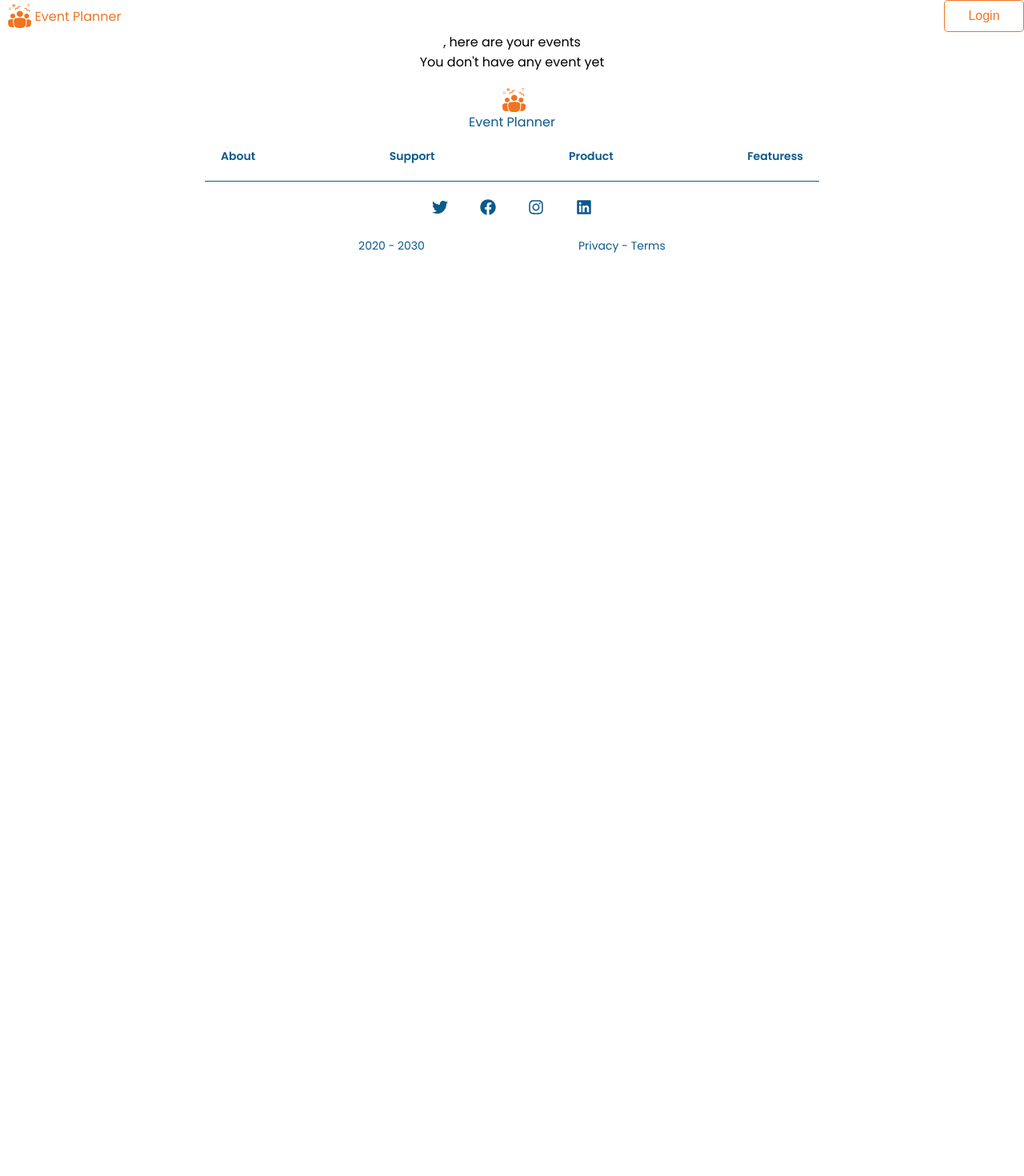
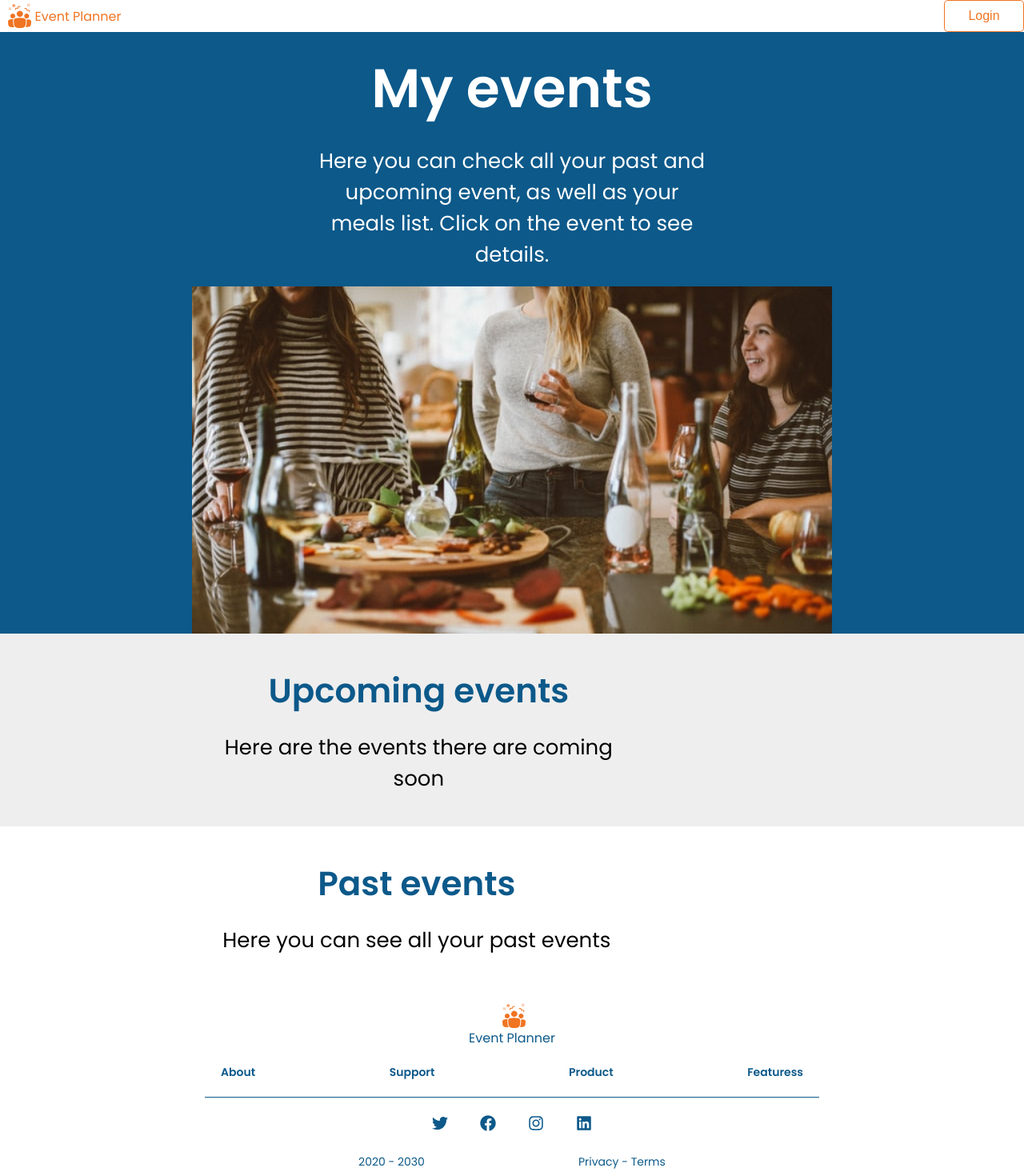
Before and after one commit to MarinaFroes/Event_Planner, a React (Create React App) app: page /users/1 in a window 1280 px wide. Shown: the top 1470 px of the page at 80% size. Before the commit the page ends 800 px from the top, so only its background shows below. Built offline with nearby package versions, Linux system fonts and the light colour scheme.

Commit message:
feat: Add ShowEvents and EventPreview components and import them to ViewUser to display events

```diff
--- /dev/null
+++ b/src/components/EventPreview.tsx
@@ -0,0 +1,85 @@
+import React from 'react'
+import styled from 'styled-components'
+import { FaRegCalendar } from 'react-icons/fa'
+import { GiHotMeal } from 'react-icons/gi'
+import { Link } from 'react-router-dom'
+
+const StyledCard = styled.div<{ status: "open" | "closed" }>`
+  text-align: left;
+  width: 300px;
+  padding: 20px;
+  height: 150px;
+  border-radius: 5px;
+  margin-bottom: 20px;
+  -webkit-box-shadow: 4px 4px 10px 2px rgba(196,196,196,1);
+  -moz-box-shadow: 4px 4px 10px 2px rgba(196,196,196,1);
+  box-shadow: 4px 4px 10px 2px rgba(196,196,196,1);
+  background-color: ${props => props.status === "closed" ? "var(--main-color-grey, #eee)" : "var(--main-color-white, #fff)"};
+  padding: 20px;
+`
+
+const EventHeading = styled.p`
+  color: var(--main-color-black, #000);
+  font-size: 16px;
+  font-weight: bold;
+`
+
+const HeadingContainer = styled.div`
+  display: flex;
+  justify-content: space-between;
+`
+
+const EventInfo = styled.p`
+  color: var(--main-color-blue, #0c598a);
+  font-size: 16px;
+  padding: 10px;
+`
+
+const InfoDiv = styled.div`
+  display: flex;
+  align-items: center;
+  color: var(--main-color-blue, #0c598a);
+`
+
+const StyledLink = styled(Link)`
+  text-decoration: none;
+
+  :hover {
+    cursor: pointer;
+  }
+`
+
+interface Props {
+  title: string;
+  subjectName: string;
+  date: string;
+  time: string;
+  eventId: string;
+  status: "open" | "closed";
+}
+
+const EventPreview: React.FC<Props> = ({ eventId, title, subjectName, date, time, status }) => {
+  return (
+    <StyledLink to={`/events/${eventId}`}>
+      <StyledCard id={eventId} status={status}>
+        <HeadingContainer>
+          <EventHeading>{title}</EventHeading>
+        </HeadingContainer>
+
+        <InfoDiv>
+          <GiHotMeal />
+          <EventInfo>{subjectName}</EventInfo>
+        </InfoDiv>
+
+        <InfoDiv>
+          <FaRegCalendar />
+          <EventInfo>{date}</EventInfo>
+          <EventInfo>{time}</EventInfo>
+        </InfoDiv>
+      </StyledCard>
+    </StyledLink>
+
+  )
+}
+
+export default EventPreview
--- /dev/null
+++ b/src/components/ShowEvents.tsx
@@ -0,0 +1,80 @@
+import React from 'react'
+import styled from 'styled-components'
+
+import TextBox from './core/TextBox'
+import EventPreview from './EventPreview'
+import { AppState } from '../store/types'
+import { useSelector } from 'react-redux'
+import { EventState } from '../store/events/types'
+
+const EventsContainer = styled.div<{ status: "open" | "closed"}>`
+  display: flex;
+  flex-direction: column;
+  width: 100%;
+  align-items: center;
+  background-color: ${props => props.status === "open" ? "var(--main-color-grey, #eee)" : "var(--main-color-white, #fff)"};
+  padding: 20px;
+
+  @media only screen and (min-width: 1000px){
+    flex-direction: row;
+    justify-content: space-evenly;
+  }
+`
+
+const Cards = styled.div`
+  display: flex;
+  flex-direction: column;
+
+  @media only screen and (min-width: 1000px){
+    flex-direction: row;
+    justify-content: space-evenly;
+    flex-wrap: wrap;
+  }
+`
+
+interface Props {
+  status: "open" | "closed"
+}
+
+const ShowEvents: React.FC<Props> = ({ status }) => {
+
+  const eventState: EventState = useSelector((state: AppState) => state.event)
+
+  let heading1 = ''
+  let heading2 = ''
+
+  if (status === 'open') {
+    heading1 = 'Upcoming events'
+    heading2 = 'Here are the events there are coming soon'
+  } else {
+    heading1 = 'Past events'
+    heading2 = 'Here you can see all your past events'
+  }
+
+  return (
+    <EventsContainer status={status}>
+      <TextBox heading1={heading1} heading2={heading2} />
+      <div style={{ maxWidth: "700px" }}>
+        <Cards>
+          {
+            eventState.length > 0 &&
+            eventState.map(eventInfo => (
+              <EventPreview
+                key={eventInfo.id}
+                eventId={eventInfo.id}
+                title={eventInfo.title}
+                subjectName={eventInfo.subject.name}
+                date={eventInfo.date.split(' ')[0]}
+                time={eventInfo.date.split(' ')[1]}
+                status={status}
+              />
+            )
+            )
+          }
+        </Cards>
+      </div>
+    </EventsContainer>
+  )
+}
+
+export default ShowEvents
--- a/src/components/ViewUser.tsx
+++ b/src/components/ViewUser.tsx
@@ -1,47 +1,19 @@
 import React from 'react'
-import { useSelector } from 'react-redux'
-import { UserState } from '../store/users/types'
-import { AppState } from '../store/types'
-import { EventState } from '../store/events/types'
-import EventCard from './EventCard'
-
+import ShowEvents from './ShowEvents'
+import MainHeader from './core/MainHeader'
+import HeaderImg from '../assets/images/kelsey-chance-ZrhtQyGFG6s-unsplash.jpg'
 
 const ViewUser: React.FC = () => {
-  let userName: string = ''
-
-  const user: UserState = useSelector((state: AppState) => state.user)
-  const eventState: EventState = useSelector((state: AppState) => state.event)
-
-  if (user.isLoggedIn) {
-    userName = user.user.name
-  }
 
   return (
-      <div>
-      <p>{userName}, here are your events</p>
-
-      {
-        eventState.length === 0 &&
-        <p>You don't have any event yet</p>
-      }
-      {
-        eventState.length > 0 &&
-        eventState.map(eventInfo => {
-          const eventText = {
-            description: eventInfo.title,
-            location: eventInfo.address,
-            date: eventInfo.date.split(' ')[0],
-            time: eventInfo.date.split(' ')[1],
-            participants: eventInfo.maxNumberGuest,
-            cost: eventInfo.pricePerGuest,
-          }
-          return (<EventCard
-            key={eventInfo.id}
-            eventText={eventText}
-          />
-          )
-        })
-      }
+    <div>
+      <MainHeader
+        title="My events"
+        subtitle="Here you can check all your past and upcoming event, as well as your meals list. Click on the event to see details."
+        imageUrl={HeaderImg}
+      />
+      <ShowEvents status="open" />
+      <ShowEvents status="closed"/>
       </div>
     );
 }
```
Also changed, not shown: src/assets/images/kelsey-chance-ZrhtQyGFG6s-unsplash.jpg (added).
